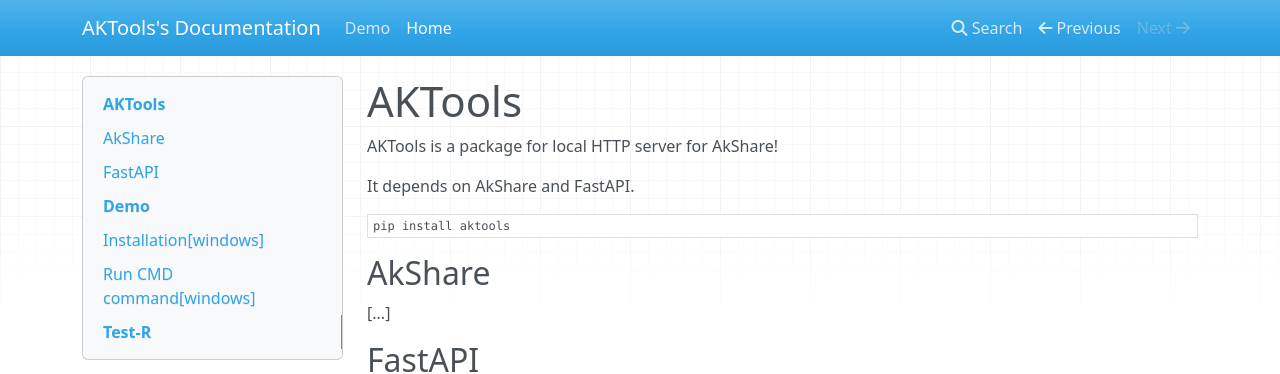
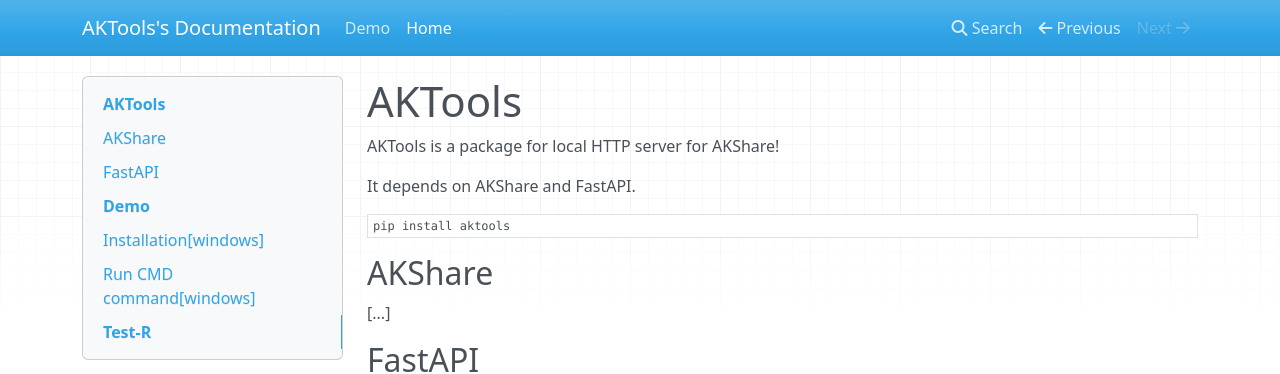
Before and after one commit to akfamily/aktools, an MkDocs documentation site: the page built from docs/aktools.md, in a window 1280 px wide and 900 px high. Shown: the top 374 px of the window. Built offline with MkDocs 1.6.1, drawn with Linux system fonts in a browser that asks for light colours; nearby versions of some CDN libraries.

Commit message:
docs(docs): docs
docs

````diff
--- a/aktools/__init__.py
+++ b/aktools/__init__.py
@@ -1,4 +1,4 @@
-"""AKTools 是 AkShare的 HTTP server 工具, 主要用于把 AkShare 的数据接口部署到本地从而通过 HTTP 访问"""
+"""AKTools 是 AkShare的 HTTP server 工具, 主要用于把 AKShare 的数据接口部署到本地从而通过 HTTP 访问"""
 
 """
 Changelog
--- a/docs/aktools.md
+++ b/docs/aktools.md
@@ -1,14 +1,14 @@
 # AKTools
 
-AKTools is a package for local HTTP server for AkShare!
+AKTools is a package for local HTTP server for AKShare!
 
-It depends on AkShare and FastAPI.
+It depends on AKShare and FastAPI.
 
 ```cmd
 pip install aktools
 ```
 
-## AkShare
+## AKShare
 
 [...]
 
````
Also changed, not shown: README.md (+3 -3 lines).
